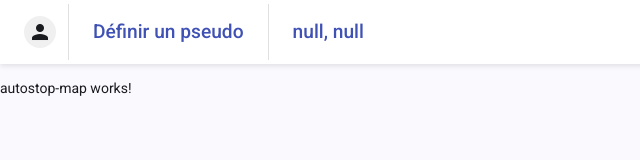
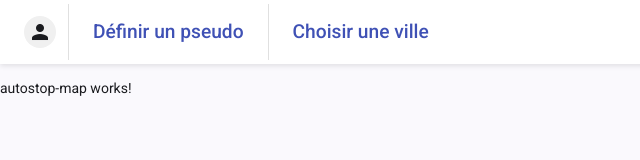
Before and after one commit to xdzialoszynski/autostop-a, an Angular app: page /dashboard in a window 1280 px wide. Shown: the top 160 px of the page, without its empty margins (0-640 px from the left). Built offline with nearby package versions, Linux system fonts and the light colour scheme.

Commit message:
fix(citySelected):displayname

```diff
--- a/src/app/components/city-selector/city-selector.html
+++ b/src/app/components/city-selector/city-selector.html
@@ -2,7 +2,8 @@
     @if (!isEditing) {
     <div class="city-display" (click)="switchToEditMode()">
         <!-- Utiliser display_name pour être cohérent avec les options et le champ de saisie -->
-        <span>{{ citySelected?.name + ', ' + citySelected?.address?.postcode || 'Choisir une ville' }}</span>
+        <span>{{ (citySelected)?(citySelected?.name + ', ' + citySelected?.address?.postcode) : 'Choisir une ville'
+            }}</span>
     </div>
     } @else {
     <div class="city-edit">
```
